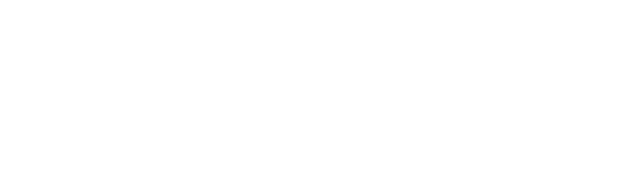
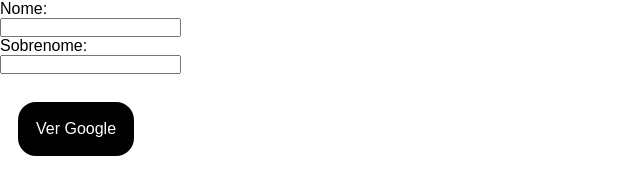
Before and after one commit to andradelinda/display-block, a plain HTML site: page index.html in a window 1280 px wide. Shown: the whole page, without its empty margins (0-640 px from the left). Drawn offline with Linux system fonts and the light colour scheme.

Commit message:
atividade finalizada

```diff
--- a/index.html
+++ b/index.html
@@ -4,9 +4,21 @@
     <meta charset="UTF-8">
     <meta http-equiv="X-UA-Compatible" content="IE=edge">
     <meta name="viewport" content="width=device-width, initial-scale=1.0">
+    <link rel="stylesheet" href="style.css">
     <title>Display Block</title>
 </head>
 <body>
+    <form action="">
+        </div>
+        <label for="">Nome:</label>
+        <input type="text">
+        </div>
+        <div>
 
+        <label for="">Sobrenome:</label>
+        <input type="text">
+        </div>
+    </form>
+    <a href="https://google.com">Ver Google</a>
 </body>
 </html>
--- /dev/null
+++ b/style.css
@@ -0,0 +1,24 @@
+* {
+    margin: 0;
+    padding: 0;
+    box-sizing: border-box;
+
+    font-family: Arial;
+}
+
+ label {
+    display: block;
+
+}
+
+a {
+    display: block;
+    text-decoration: none;
+    background: black;
+    color: white;
+    padding: 18px;
+    margin-top: 28px;
+    margin-left: 18px;
+    width: fit-content;
+    border-radius: 18px;
+}
```
